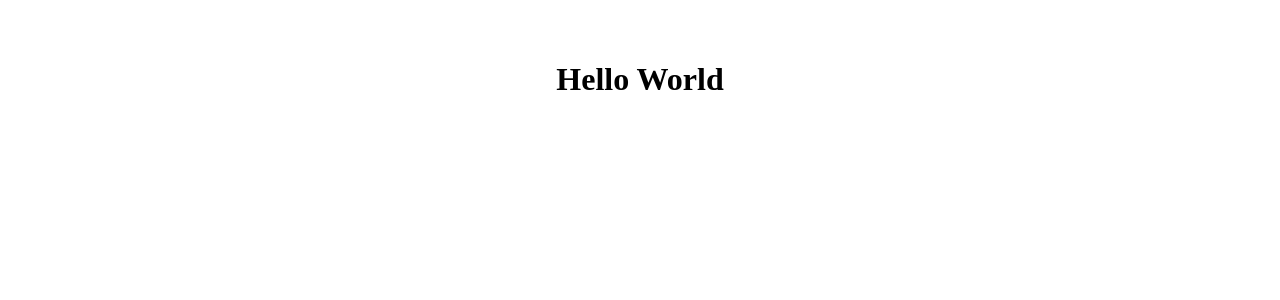
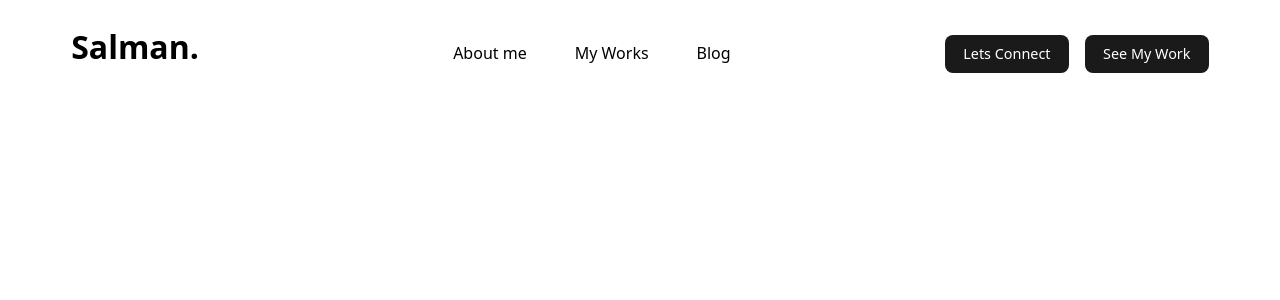
Before and after one commit to HehLul/portfolio, a React (Vite) app: page / in a window 1280 px wide. Shown: the top 300 px of the page. Built offline with nearby package versions, Linux system fonts and the light colour scheme.

Commit message:
feat: add navbar

```diff
--- a/src/App.css
+++ b/src/App.css
@@ -1,9 +1,9 @@
-#root {
+/* #root {
   max-width: 1280px;
   margin: 0 auto;
   padding: 2rem;
   text-align: center;
-}
+} */
 
 /* .logo {
   height: 6em;
--- a/src/App.jsx
+++ b/src/App.jsx
@@ -1,11 +1,7 @@
 import "./App.css";
-
+import Navbar from "./components/Navbar/Navbar";
 function App() {
-  return (
-    <>
-      <h1>Hello World</h1>
-    </>
-  );
+  return <Navbar></Navbar>;
 }
 
 export default App;
--- /dev/null
+++ b/src/components/Navbar/Navbar.css
@@ -0,0 +1,25 @@
+.navbar {
+  display: flex;
+  max-width: 90%;
+  margin: 0 auto;
+  justify-content: space-between;
+  align-items: baseline;
+}
+
+.navbar > h1 {
+  font-size: 2rem;
+}
+
+ul {
+  display: flex;
+  gap: 3rem;
+  justify-self: space-between;
+}
+a {
+  color: black;
+}
+
+.navbar > .buttons {
+  display: flex;
+  gap: 1rem;
+}
--- /dev/null
+++ b/src/components/Navbar/Navbar.jsx
@@ -0,0 +1,20 @@
+import "./Navbar.css";
+function Navbar() {
+  return (
+    <div className="navbar">
+      <h1>Salman.</h1>
+      <ul>
+        <a href="">About me</a>
+        <a href="">My Works</a>
+        <a href="">Blog</a>
+      </ul>
+
+      <div className="buttons">
+        <button>Lets Connect</button>
+        <button>See My Work</button>
+      </div>
+    </div>
+  );
+}
+
+export default Navbar;
--- a/src/index.css
+++ b/src/index.css
@@ -14,12 +14,12 @@
 }
 
 a {
-  font-weight: 500;
-  color: #646cff;
+  font-weight: 400;
+  /* color: #646cff; */
   text-decoration: inherit;
 }
 a:hover {
-  color: #535bf2;
+  color: gray;
 }
 
 /* body {
@@ -39,15 +39,17 @@ button {
   border-radius: 8px;
   border: 1px solid transparent;
   padding: 0.6em 1.2em;
-  font-size: 1em;
+  font-size: 0.9em;
   font-weight: 500;
   font-family: inherit;
+  color: #ffffff;
   background-color: #1a1a1a;
   cursor: pointer;
-  transition: border-color 0.25s;
+  transition: transform 0.25s;
 }
 button:hover {
-  border-color: #646cff;
+  /* border-color: #646cff; */
+  transform: scale(1.05);
 }
 button:focus,
 button:focus-visible {
@@ -56,13 +58,13 @@ button:focus-visible {
 
 @media (prefers-color-scheme: light) {
   :root {
-    color: #213547;
+    color: black;
     background-color: #ffffff;
   }
   a:hover {
-    color: #747bff;
+    /* color: #747bff; */
   }
   button {
-    background-color: #f9f9f9;
+    background-color: #1a1a1a;
   }
 }
--- a/src/main.jsx
+++ b/src/main.jsx
@@ -1,6 +1,6 @@
 import { StrictMode } from "react";
 import { createRoot } from "react-dom/client";
-// import './index.css'
+import "./index.css";
 import App from "./App.jsx";
 
 createRoot(document.getElementById("root")).render(
```
